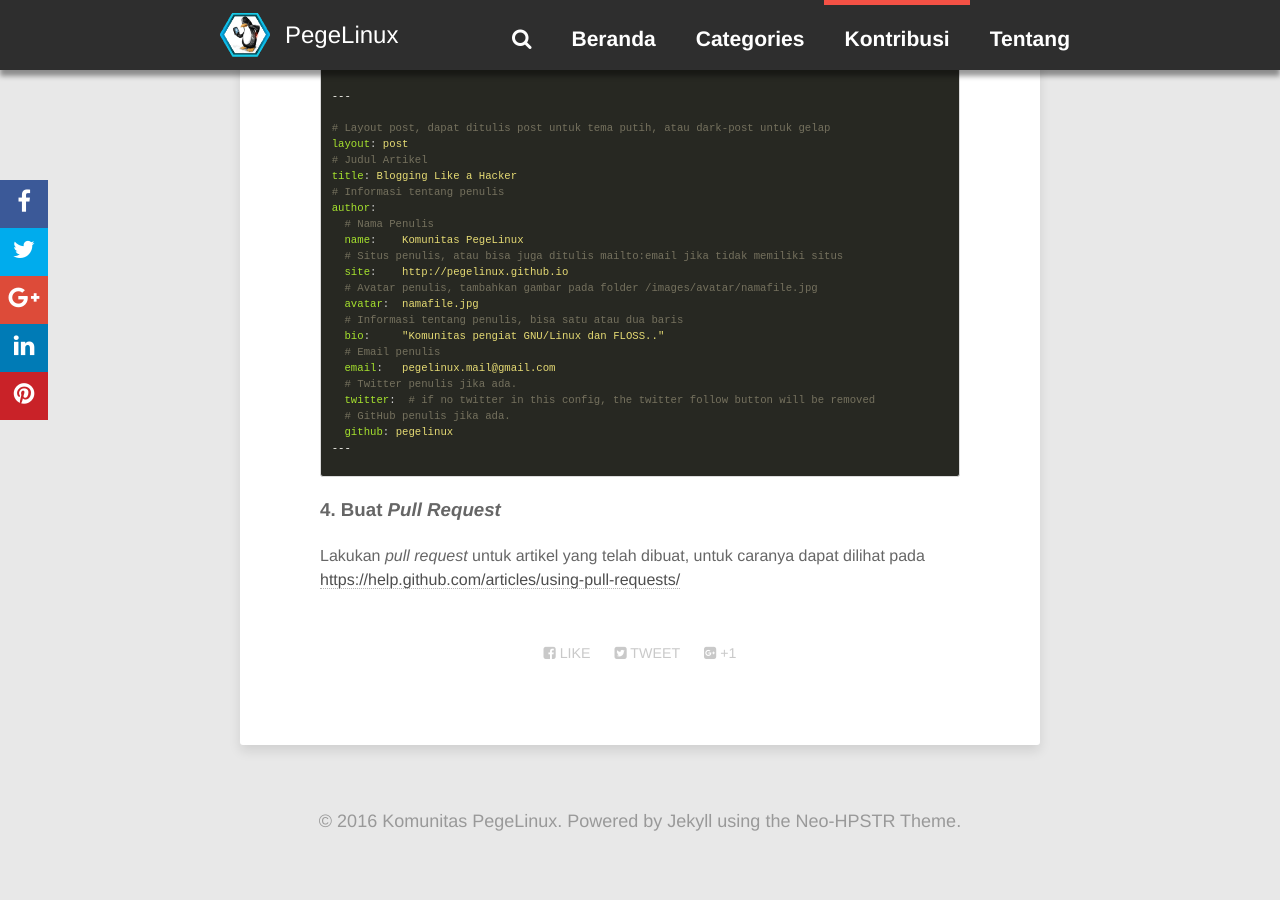
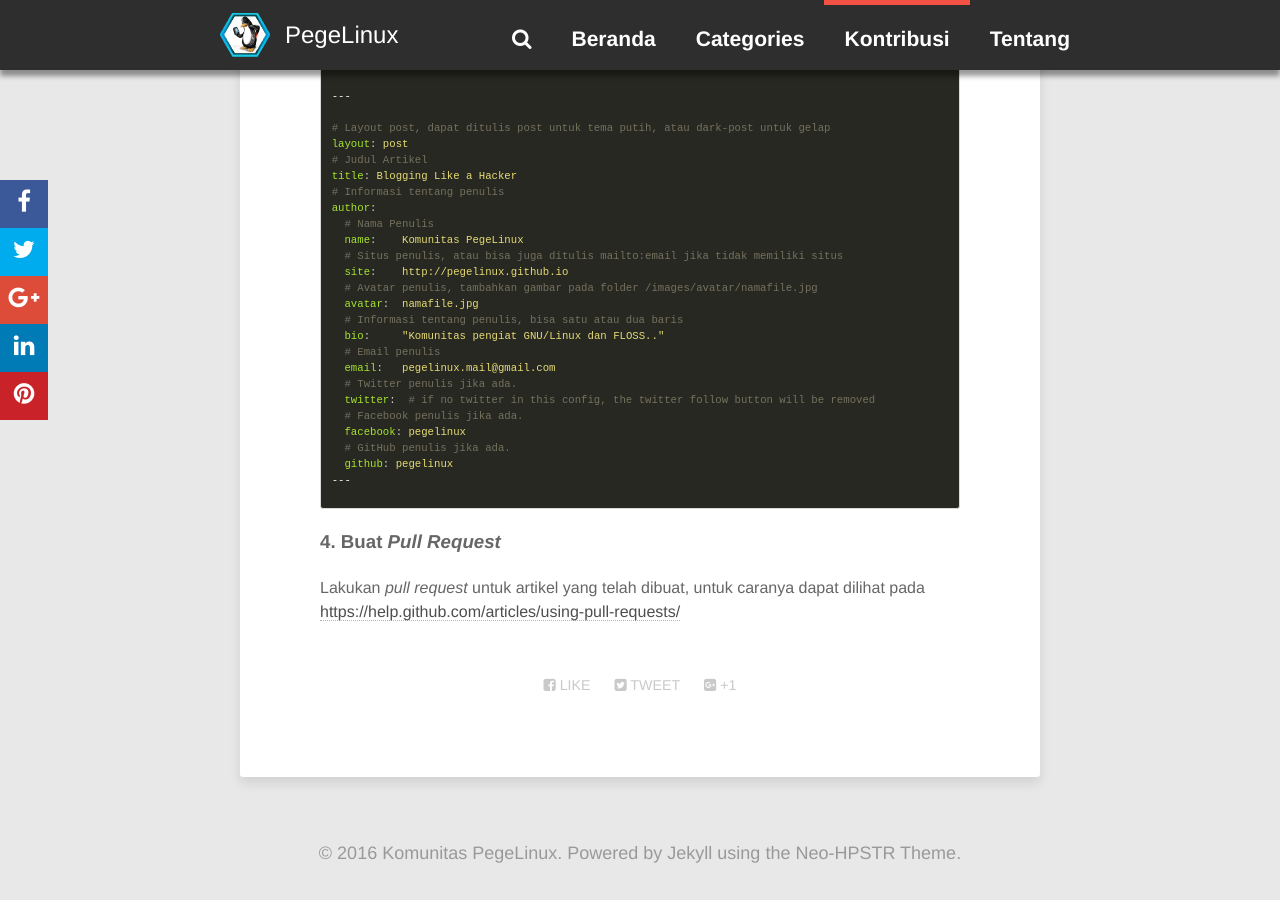
Before and after one commit to pegelinux/pegelinux.github.io, a Jekyll site: the page built from pages/kontribusi.md, in a window 1280 px wide and 900 px high, scrolled down 1003 px. Built offline with Jekyll 4.4.1, drawn with Linux system fonts in a browser that asks for light colours; nearby versions of some CDN libraries; comment, search, counter and statistics services are not loaded; before the commit the page ends 1871 px from its top, so only the background shows below that.

Commit message:
Support author facebook

```diff
--- a/pages/kontribusi.md
+++ b/pages/kontribusi.md
@@ -40,6 +40,8 @@ author:
   email:   pegelinux.mail@gmail.com
   # Twitter penulis jika ada.
   twitter:  # if no twitter in this config, the twitter follow button will be removed
+  # Facebook penulis jika ada.
+  facebook: pegelinux
   # GitHub penulis jika ada.
   github: pegelinux
 ---
```
